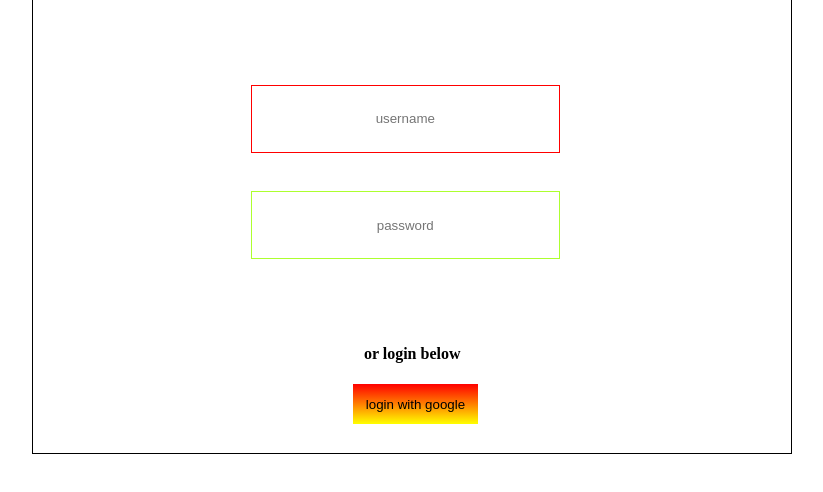
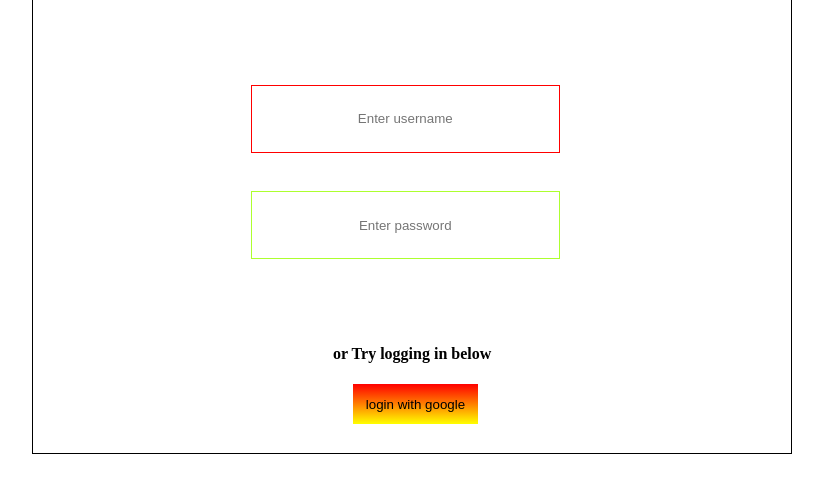
Before and after one commit to kartikey110813/googleLog, a plain HTML site: page index.html in a window 1280 px wide. Shown: the part 68-560 px from the top of the page, without its empty margins (232-1055 px from the left). Drawn offline with Linux system fonts and the light colour scheme.

Commit message:
Update index.html

```diff
--- a/index.html
+++ b/index.html
@@ -4,7 +4,7 @@
     <meta charset="UTF-8">
     <meta name="viewport" content="width=device-width, initial-scale=1.0">
     <link rel="stylesheet" href="style.css">
-    <title>LogIn / SinUp</title>
+    <title>LogIn / SinUp trial with google</title>
 </head>
 <body>
     <div id="amazon-root">
@@ -15,14 +15,14 @@
     <h1 style="text-align: center;">Login With google</h1>
 
     <div >
-       <input class="username" placeholder="username" >
+       <input class="username" placeholder="Enter username" >
     </div>
 
     <div>
-<input class="password" placeholder="password">
+<input class="password" placeholder="Enter password">
     </div>
 
-    <h4 style="text-align: center;">or login below</h4>
+    <h4 style="text-align: center;">or Try logging in below</h4>
 
 <button class="btngoogle" onclick="loginMe()">login with google</button>
     </div>
```
